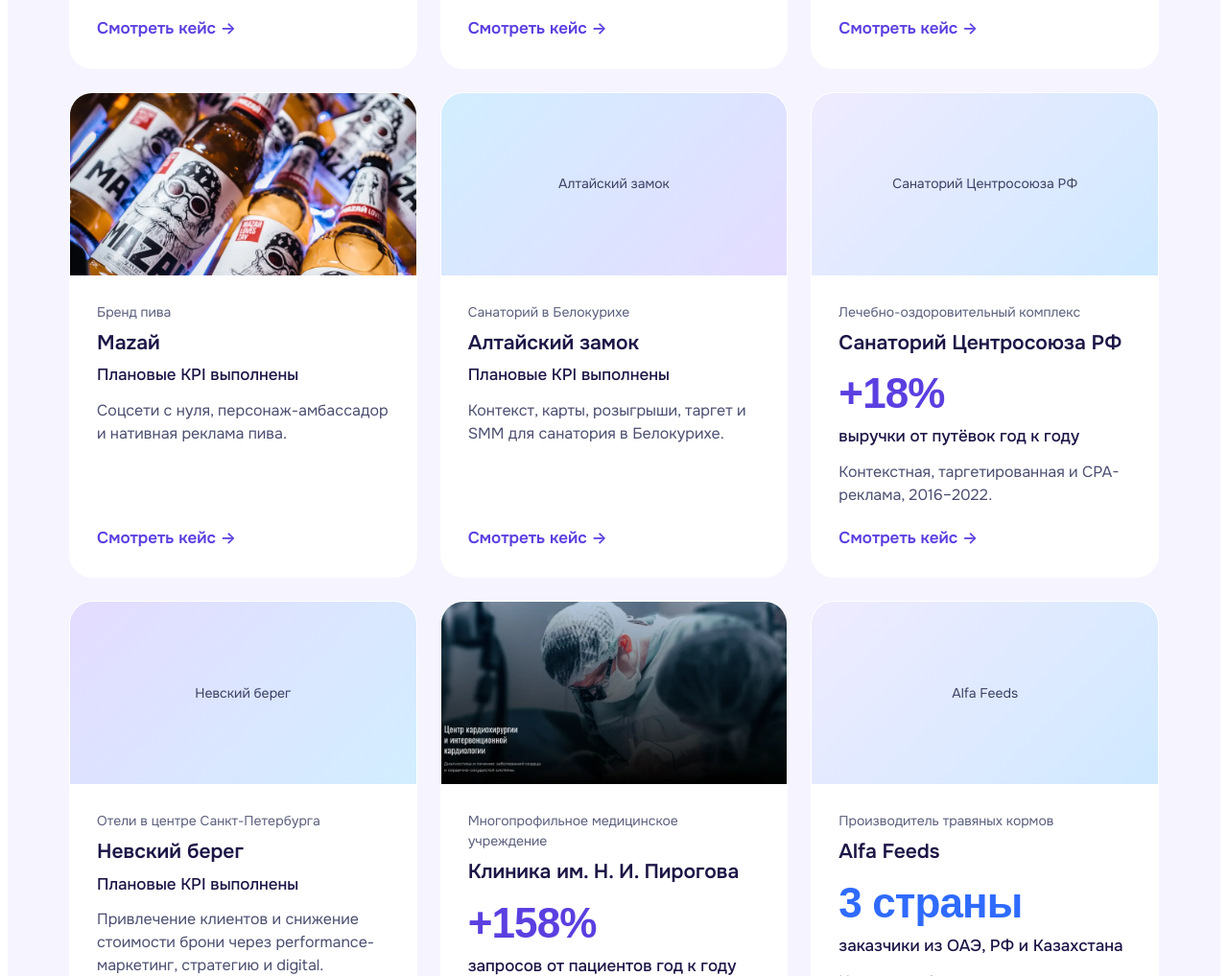
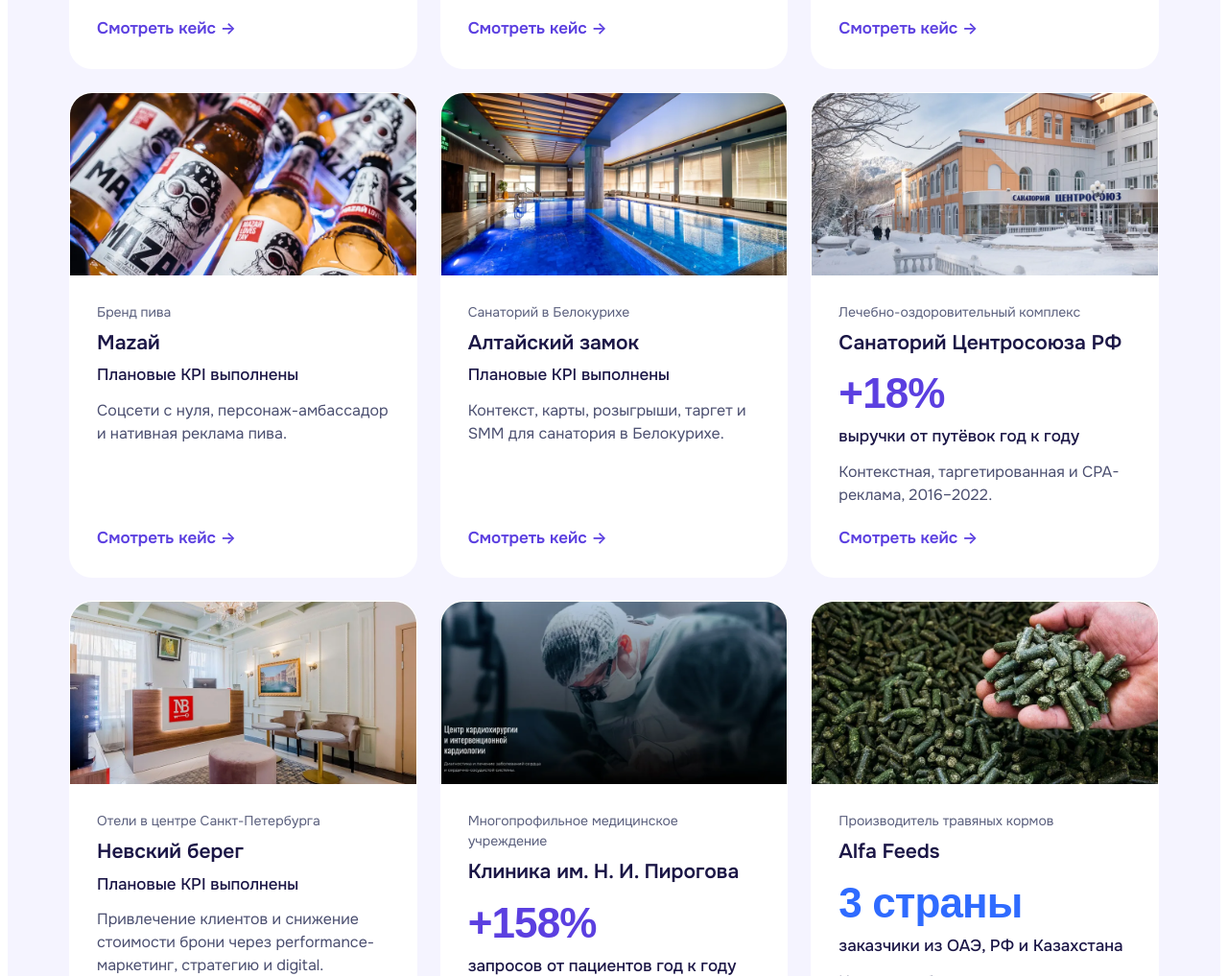
Before and after one commit to mailnosov-create/proxyagency-site.github.io, a plain HTML site: page cases/index.html in a window 1280 px wide. Shown: the part 1916-2933 px from the top of the page at 96% size. Drawn offline with Linux system fonts and the light colour scheme; a web font is replaced by a local one.

Commit message:
Обложки: Алтайский замок, Невский берег, Alfa Feeds, Центросоюз, La Perla
Co-Authored-By: Claude Sonnet 5.5 <noreply@anthropic.com>
Claude-Session: https://claude.ai/code/session_01DwAwKZcUJqtT1LEfxcUPJz

```diff
--- a/cases/index.html
+++ b/cases/index.html
@@ -139,7 +139,7 @@ ym(33925959, "init", {clickmap:true, trackLinks:true, accurateTrackBounce:true})
 </div>
 </article>
 <article class="pxa-case" data-ind="rest">
-<div class="pxa-cover" style="background:linear-gradient(135deg,#D2EEFF,#E4DCFF)">La Perla</div>
+<img class="pxa-cover-img" src="/assets/img/cases/la-perla/cover.webp" loading="lazy" alt="" style="object-fit:contain;background:#ffffff">
 <div class="pxa-case-b">
 <small>Ресторан морской кухни</small>
 <h3><a class="pxa-case-a" href="/cases/la-perla">La Perla</a></h3>
@@ -169,7 +169,7 @@ ym(33925959, "init", {clickmap:true, trackLinks:true, accurateTrackBounce:true})
 </div>
 </article>
 <article class="pxa-case" data-ind="hotel">
-<div class="pxa-cover" style="background:linear-gradient(135deg,#D2EEFF,#E4DCFF)">Алтайский замок</div>
+<img class="pxa-cover-img" src="/assets/img/cases/altay-zamok/cover.webp" loading="lazy" alt="" style="">
 <div class="pxa-case-b">
 <small>Санаторий в Белокурихе</small>
 <h3><a class="pxa-case-a" href="/cases/altay-zamok">Алтайский замок</a></h3>
@@ -179,7 +179,7 @@ ym(33925959, "init", {clickmap:true, trackLinks:true, accurateTrackBounce:true})
 </div>
 </article>
 <article class="pxa-case" data-ind="hotel">
-<div class="pxa-cover" style="background:linear-gradient(135deg,#EFEBFF,#CFE9FF)">Санаторий Центросоюза РФ</div>
+<img class="pxa-cover-img" src="/assets/img/cases/centrosouz/cover.webp" loading="lazy" alt="" style="">
 <div class="pxa-case-b">
 <small>Лечебно-оздоровительный комплекс</small>
 <h3><a class="pxa-case-a" href="/cases/centrosouz">Санаторий Центросоюза РФ</a></h3>
@@ -189,7 +189,7 @@ ym(33925959, "init", {clickmap:true, trackLinks:true, accurateTrackBounce:true})
 </div>
 </article>
 <article class="pxa-case" data-ind="hotel">
-<div class="pxa-cover" style="background:linear-gradient(135deg,#E4DCFF,#D2EEFF)">Невский берег</div>
+<img class="pxa-cover-img" src="/assets/img/cases/nevsky-bereg/cover.webp" loading="lazy" alt="" style="">
 <div class="pxa-case-b">
 <small>Отели в центре Санкт-Петербурга</small>
 <h3><a class="pxa-case-a" href="/cases/nevsky-bereg">Невский берег</a></h3>
@@ -209,7 +209,7 @@ ym(33925959, "init", {clickmap:true, trackLinks:true, accurateTrackBounce:true})
 </div>
 </article>
 <article class="pxa-case" data-ind="prod">
-<div class="pxa-cover" style="background:linear-gradient(135deg,#EFEBFF,#CFE9FF)">Alfa Feeds</div>
+<img class="pxa-cover-img" src="/assets/img/cases/alfafeeds/cover.webp" loading="lazy" alt="" style="">
 <div class="pxa-case-b">
 <small>Производитель травяных кормов</small>
 <h3><a class="pxa-case-a" href="/cases/alfafeeds">Alfa Feeds</a></h3>
```
Also changed, not shown: assets/img/cases/alfafeeds/cover.webp (added), assets/img/cases/altay-zamok/cover.webp (added), assets/img/cases/centrosouz/cover.webp (added), assets/img/cases/la-perla/cover.webp (added), assets/img/cases/nevsky-bereg/cover.webp (added).
